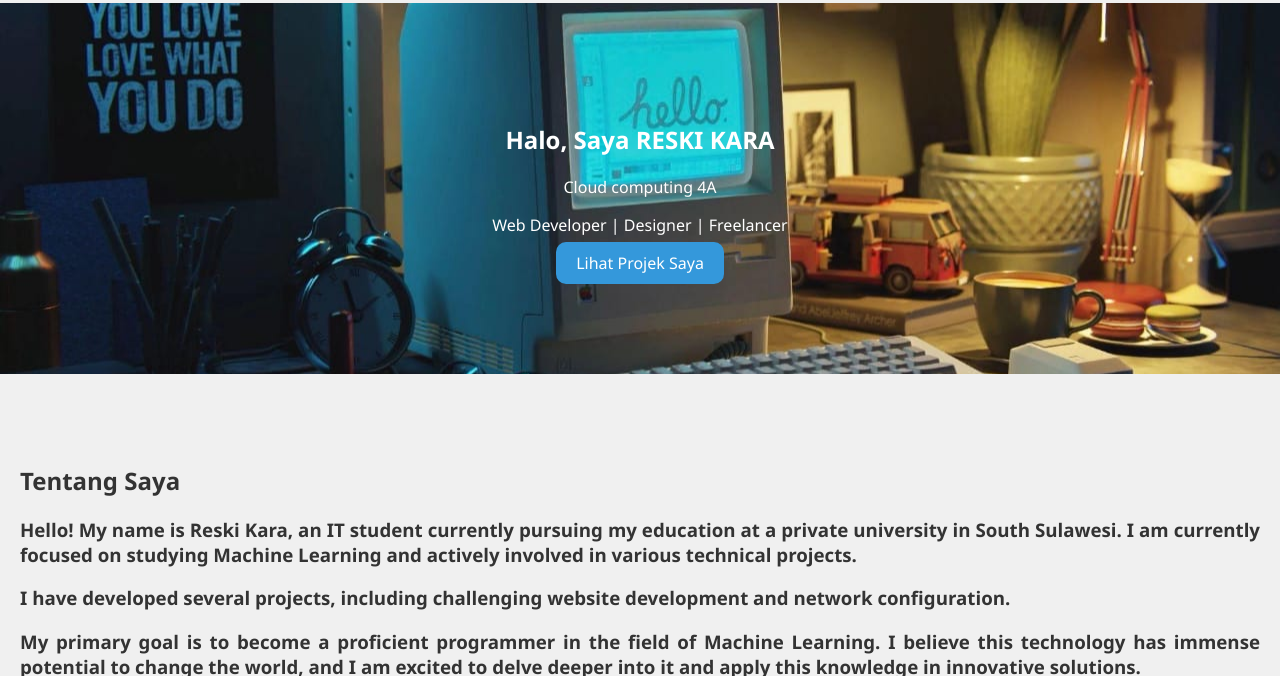
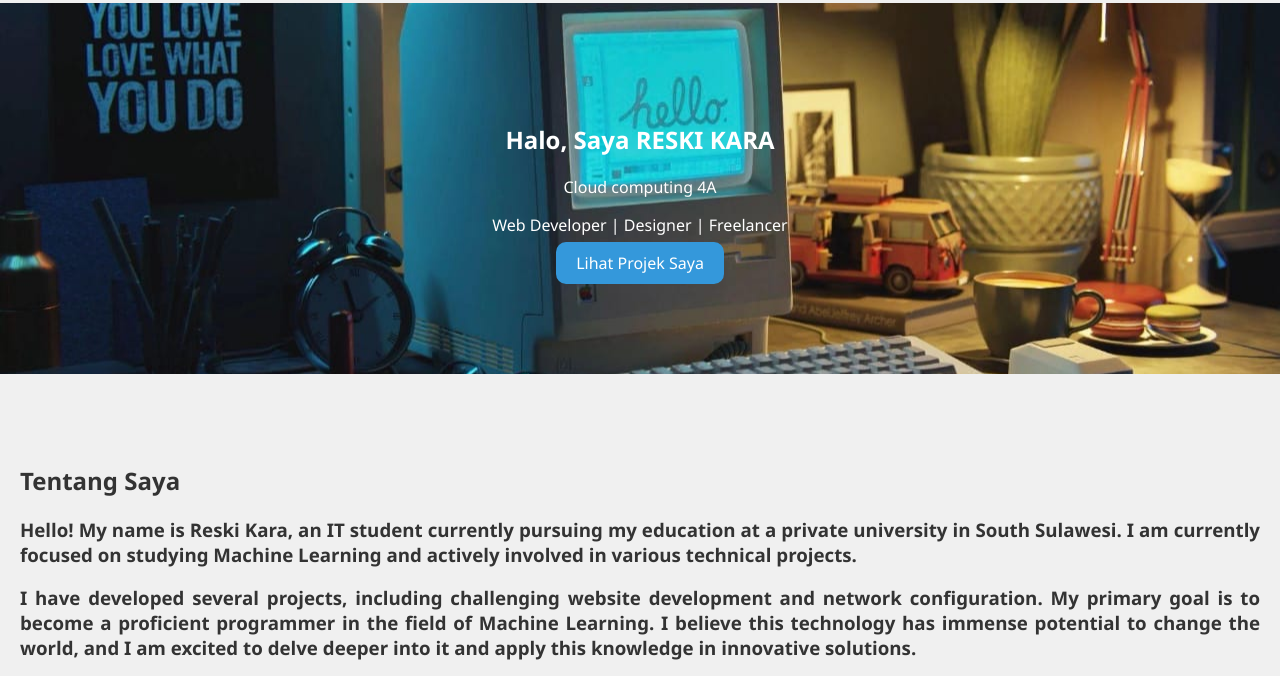
Before and after one commit to ReskiKara/Kara, a plain HTML site: page index.html in a window 1280 px wide. Shown: the part 77-753 px from the top of the page. Drawn offline with Linux system fonts and the light colour scheme.

Commit message:
Update index.html

```diff
--- a/index.html
+++ b/index.html
@@ -39,7 +39,7 @@
         <h2>Tentang Saya</h2>
         <h3><p>Hello! My name is Reski Kara, an IT student currently pursuing my education at a private university in South Sulawesi.
             I am currently focused on studying Machine Learning and actively involved in various technical projects.</p>
-   <p> I have developed several projects, including challenging website development and network configuration.</p>
+   <p> I have developed several projects, including challenging website development and network configuration.
      My primary goal is to become a proficient programmer in the field of Machine Learning. I believe this technology has immense potential to change the world, and I am excited to delve deeper into it and apply this knowledge in innovative solutions.</p>
         <p>With a dedication to continuous learning and exploring new technologies, I hope to make a meaningful contribution to the tech industry in the future.</p>
         </h3>
```
